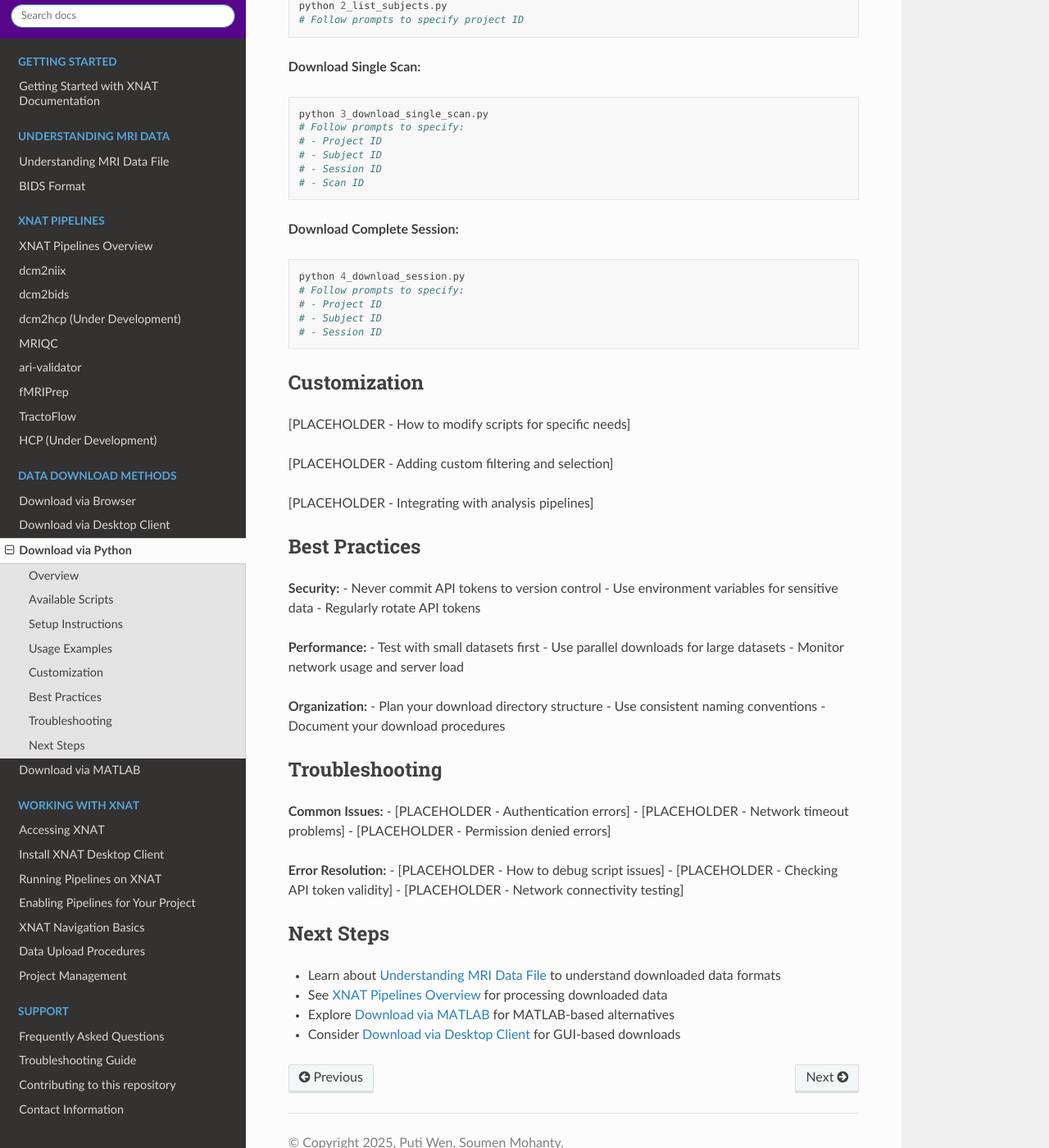
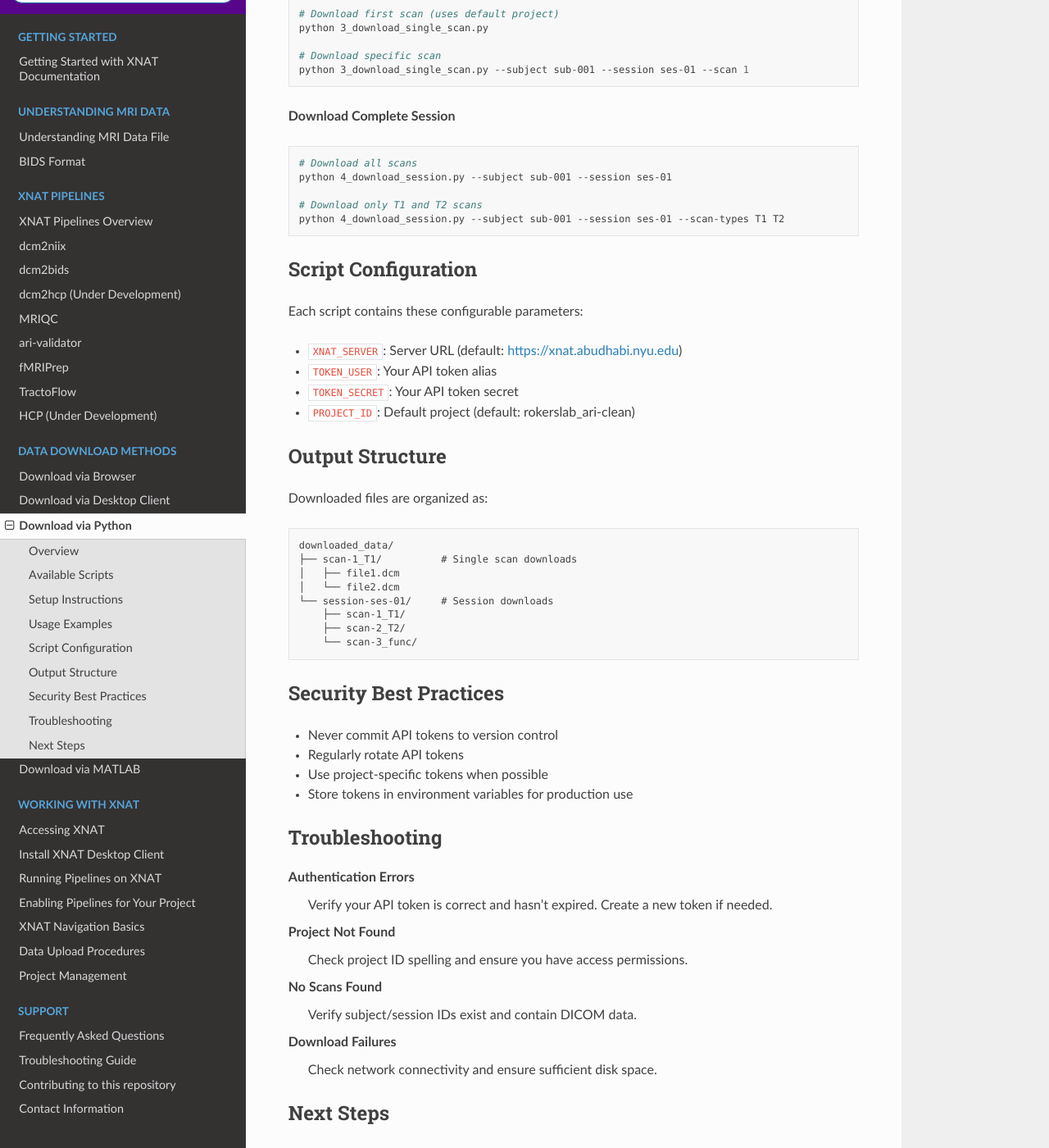
Before and after one commit to BioMedicalImaging-Core-NYUAD/xnat-docs, a Sphinx documentation site: the page built from docs/source/data_download/python_scripts.rst, in a window 1280 px wide and 1400 px high, scrolled down 1647 px. Shown: the whole window at 82% size. Built offline with Sphinx 7.4.7 and the Read the Docs theme 3.1.0, drawn with Linux system fonts in a browser that asks for light colours; some of the changed text lies outside the part shown.

Commit message:
Update documentation and workflows
- Change dashboard workflow to run daily at 3:00 AM Abu Dhabi time
- Complete Python scripts documentation with practical examples
- Complete MATLAB scripts documentation with usage instructions
- Update ari-validator dashboard timing information
- Add desktop client documentation improvements

🤖 Generated with [Claude Code](https://claude.ai/code)

Co-Authored-By: Claude <noreply@anthropic.com>

```diff
--- a/docs/source/data_download/python_scripts.rst
+++ b/docs/source/data_download/python_scripts.rst
@@ -1,165 +1,151 @@
 Download via Python
 ===================
 
-Automated data download using Python scripts from the XNAT-NYUAD template-scripts repository.
+Automated data download using Python scripts from the XNAT template-scripts repository.
 
 Overview
 --------
 
-Python scripts provide:
-- Automated, programmatic data access
-- Batch download capabilities
-- Integration with analysis workflows
-- Reproducible download procedures
+Python scripts provide automated, programmatic data access with batch download capabilities and integration with analysis workflows.
 
 Available Scripts
 -----------------
 
-The template-scripts repository (https://github.com/XNAT-NYUAD/template-scripts) provides four main scripts:
+Four main Python scripts are available for different download tasks:
 
-**1. List Projects** (`1_list_projects.py`)
-- Lists all accessible projects on XNAT
-- Useful for discovering available data
-- Returns project IDs and descriptions
+**1. List Projects** (``1_list_projects.py``)
+   Lists all accessible projects on XNAT with IDs, names, and descriptions.
 
-**2. List Subjects** (`2_list_subjects.py`)
-- Lists all subjects in a specific project
-- Shows subject IDs and metadata
-- Helps plan download strategies
+**2. List Subjects** (``2_list_subjects.py``)
+   Shows detailed information for subjects in a project, including sessions, scans, and metadata.
 
-**3. Download Single Scan** (`3_download_single_scan.py`)
-- Downloads a specific scan from XNAT
-- Precise control over what gets downloaded
-- Good for selective data retrieval
+**3. Download Single Scan** (``3_download_single_scan.py``)
+   Downloads DICOM files from a specific scan with precise control over selection.
 
-**4. Download Session** (`4_download_session.py`)
-- Downloads an entire session with all scans
-- Comprehensive data retrieval
-- Maintains session organization
+**4. Download Session** (``4_download_session.py``)
+   Downloads all scans from a session, with optional filtering by scan type.
 
 Setup Instructions
 ------------------
 
-**1. Environment Setup:**
+**1. Environment Setup**
 
 .. code-block:: bash
 
-   # Install Miniconda (if not already installed)
-   # Visit: https://docs.anaconda.com/miniconda/install/
-
-   # Create and activate environment
+   # Create conda environment
    conda create -n xnat-env python=3.9
    conda activate xnat-env
-
-   # Install required packages
-   conda install pip
    pip install xnat
 
-**2. Authentication Setup:**
-
-1. Create API token in XNAT web interface:
-   - Go to `<your name>` → `Manage Alias Tokens`
-   - Create new token
-   - Copy 'alias' and 'secret'
-
-2. Configure each script with your credentials:
-   - Edit `DEFAULT_TOKEN` variable with your alias
-   - Edit `DEFAULT_SECRET` variable with your secret
-
-**3. Download Scripts:**
+**2. Get Template Scripts**
 
 .. code-block:: bash
 
-   # Clone the repository
    git clone https://github.com/XNAT-NYUAD/template-scripts.git
    cd template-scripts
 
+**3. Configure Authentication**
+
+1. Create API token in XNAT:
+   - Go to your profile → "Manage Alias Tokens"
+   - Click "Create New Token"
+   - Copy the alias and secret values
+
+2. Edit each script file and replace:
+   - ``TOKEN_USER = "<paste your token alias here>"``
+   - ``TOKEN_SECRET = "<paste your token secret here>"``
 
 Usage Examples
 --------------
 
-**List Available Projects:**
+**List Available Projects**
 
-.. code-block:: python
+.. code-block:: bash
 
    python 1_list_projects.py
 
+**Examine Subject Details**
 
-**List Subjects in Project:**
+.. code-block:: bash
 
-.. code-block:: python
+   # Show first subject in project
+   python 2_list_subjects.py
 
-   python 2_list_subjects.py
-   # Follow prompts to specify project ID
+   # Show specific subject
+   python 2_list_subjects.py --subject sub-001
 
+**Download Single Scan**
 
-**Download Single Scan:**
+.. code-block:: bash
 
-.. code-block:: python
+   # Download first scan (uses default project)
+   python 3_download_single_scan.py
 
-   python 3_download_single_scan.py
-   # Follow prompts to specify:
-   # - Project ID
-   # - Subject ID
-   # - Session ID
-   # - Scan ID
+   # Download specific scan
+   python 3_download_single_scan.py --subject sub-001 --session ses-01 --scan 1
 
+**Download Complete Session**
 
-**Download Complete Session:**
+.. code-block:: bash
 
-.. code-block:: python
+   # Download all scans
+   python 4_download_session.py --subject sub-001 --session ses-01
 
-   python 4_download_session.py
-   # Follow prompts to specify:
-   # - Project ID
-   # - Subject ID
-   # - Session ID
+   # Download only T1 and T2 scans
+   python 4_download_session.py --subject sub-001 --session ses-01 --scan-types T1 T2
 
+Script Configuration
+--------------------
 
-Customization
--------------
+Each script contains these configurable parameters:
 
-[PLACEHOLDER - How to modify scripts for specific needs]
+- ``XNAT_SERVER``: Server URL (default: https://xnat.abudhabi.nyu.edu)
+- ``TOKEN_USER``: Your API token alias
+- ``TOKEN_SECRET``: Your API token secret
+- ``PROJECT_ID``: Default project (default: rokerslab_ari-clean)
 
-[PLACEHOLDER - Adding custom filtering and selection]
+Output Structure
+----------------
 
-[PLACEHOLDER - Integrating with analysis pipelines]
+Downloaded files are organized as:
 
-Best Practices
---------------
+.. code-block:: text
 
-**Security:**
+   downloaded_data/
+   ├── scan-1_T1/          # Single scan downloads
+   │   ├── file1.dcm
+   │   └── file2.dcm
+   └── session-ses-01/     # Session downloads
+       ├── scan-1_T1/
+       ├── scan-2_T2/
+       └── scan-3_func/
+
+Security Best Practices
+-----------------------
+
 - Never commit API tokens to version control
-- Use environment variables for sensitive data
 - Regularly rotate API tokens
-
-**Performance:**
-- Test with small datasets first
-- Use parallel downloads for large datasets
-- Monitor network usage and server load
-
-**Organization:**
-- Plan your download directory structure
-- Use consistent naming conventions
-- Document your download procedures
+- Use project-specific tokens when possible
+- Store tokens in environment variables for production use
 
 Troubleshooting
 ---------------
 
-**Common Issues:**
-- [PLACEHOLDER - Authentication errors]
-- [PLACEHOLDER - Network timeout problems]
-- [PLACEHOLDER - Permission denied errors]
+**Authentication Errors**
+   Verify your API token is correct and hasn't expired. Create a new token if needed.
 
-**Error Resolution:**
-- [PLACEHOLDER - How to debug script issues]
-- [PLACEHOLDER - Checking API token validity]
-- [PLACEHOLDER - Network connectivity testing]
+**Project Not Found**
+   Check project ID spelling and ensure you have access permissions.
+
+**No Scans Found**
+   Verify subject/session IDs exist and contain DICOM data.
+
+**Download Failures**
+   Check network connectivity and ensure sufficient disk space.
 
 Next Steps
 ----------
 
-- Learn about :doc:`../understanding_data/overview` to understand downloaded data formats
-- See :doc:`../processing_pipelines/overview` for processing downloaded data
-- Explore :doc:`matlab_scripts` for MATLAB-based alternatives
-- Consider :doc:`desktop_client` for GUI-based downloads
+- Learn about :doc:`../understanding_data/bids` for data organization
+- See :doc:`../processing_pipelines/overview` for processing pipelines
+- Try :doc:`matlab_scripts` for MATLAB-based downloads
--- a/docs/source/processing_pipelines/ari-validator.rst
+++ b/docs/source/processing_pipelines/ari-validator.rst
@@ -112,7 +112,7 @@ Data Validation Dashboard
      })
      .catch(error => {
        console.error('Error loading validation summary:', error);
-       document.getElementById('validation-summary').innerHTML = 'The ARI validation pipeline has been run on subjects. The following dashboard shows the current status. This dashboard is updated every 30 minutes.';
+       document.getElementById('validation-summary').innerHTML = 'The ARI validation pipeline has been run on subjects. The following dashboard shows the current status. This dashboard is updated daily at 3:00 AM Abu Dhabi time.';
      });
    </script>
 
```
Also changed, not shown: docs/source/data_download/desktop_client.rst (+22 -74 lines), docs/source/data_download/matlab_scripts.rst (+145 -97 lines), docs/source/working_with_xnat/install_desktop_client.rst (+9 -3 lines), docs/source/_static/4.2.desktop.client.png (added), docs/source/_static/4.2.desktop.xml.png (added), 3 other files.
